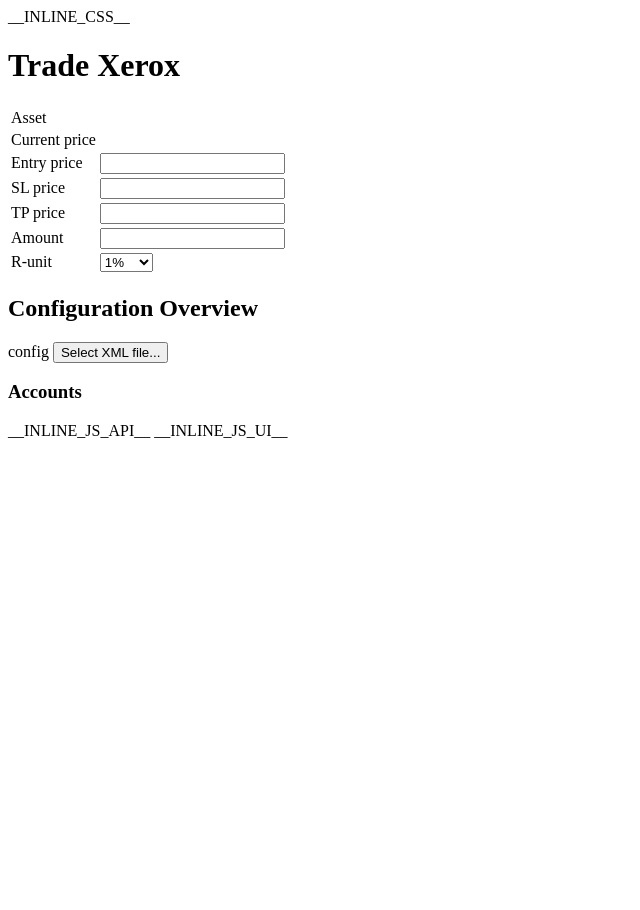
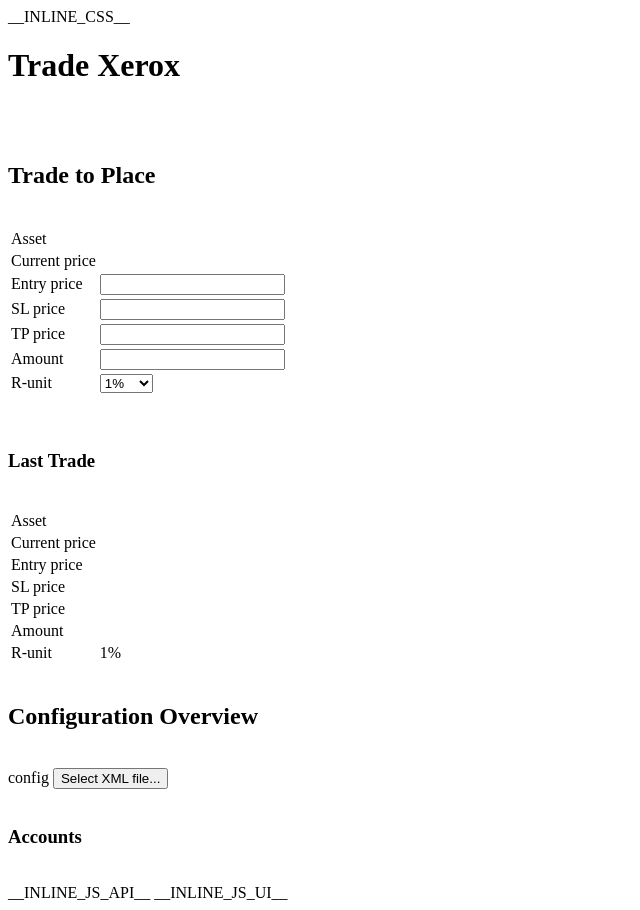
Before and after one commit to HelmsmansConsultancy/Workspace, a Python web app: template TradeXerox/trade_xerox_project/frontend/templates/index.html in a window 1280 px wide. Shown: the whole page, without its empty margins (0-640 px from the left). Before the commit the page ends 438 px from the top, so only its background shows below. Run offline with Jinja, Linux system fonts and the light colour scheme; the template is opened without the code that fills it, so the values that code supplies are empty.

Commit message:
Update index.html

```diff
--- a/TradeXerox/trade_xerox_project/frontend/templates/index.html
+++ b/TradeXerox/trade_xerox_project/frontend/templates/index.html
@@ -9,8 +9,12 @@
 </head>
 <body>
     <h1 class="app-title">Trade Xerox</h1>
+    <br />
     <main class="container">
         <div class="column column-left">
+            <br />
+            <h2>Trade to Place</h2>
+            <br />
             <table>
                 <tr>
                     <td>Asset</td><td></td>
@@ -39,13 +43,43 @@
                     </select></td>
                 </tr>
             </table>
+            <br /><br />
+            <h3>Last Trade</h3>
+            <br />
+            <table>
+                <tr>
+                    <td>Asset</td><td></td>
+                </tr>
+                <tr>
+                    <td>Current price</td><td></td>
+                </tr>
+                <tr>
+                    <td>Entry price</td><td></td>
+                </tr>
+                <tr>
+                    <td>SL price</td><td></td>
+                </tr>
+                <tr>
+                    <td>TP price</td><td></td>
+                </tr>
+                <tr>
+                    <td>Amount</td><td></td>
+                </tr>
+                <tr>
+                    <td>R-unit</td><td>1%</td>
+                </tr>
+            </table>
         </div>
         <div class="column column-right">
+            <br />
             <h2>Configuration Overview</h2>
+            <br />
             <label for="config" class="config-label">config</label>
             <button id="config" class="select-button">Select XML file...</button>
             <span id="filename" class="filename"></span>
+            <br /><br />
             <h3>Accounts</h3>
+            <br />
             <div id="tree-container" class="tree-container"></div>
         </div>
         <div id="message" class="message"></div>
```
